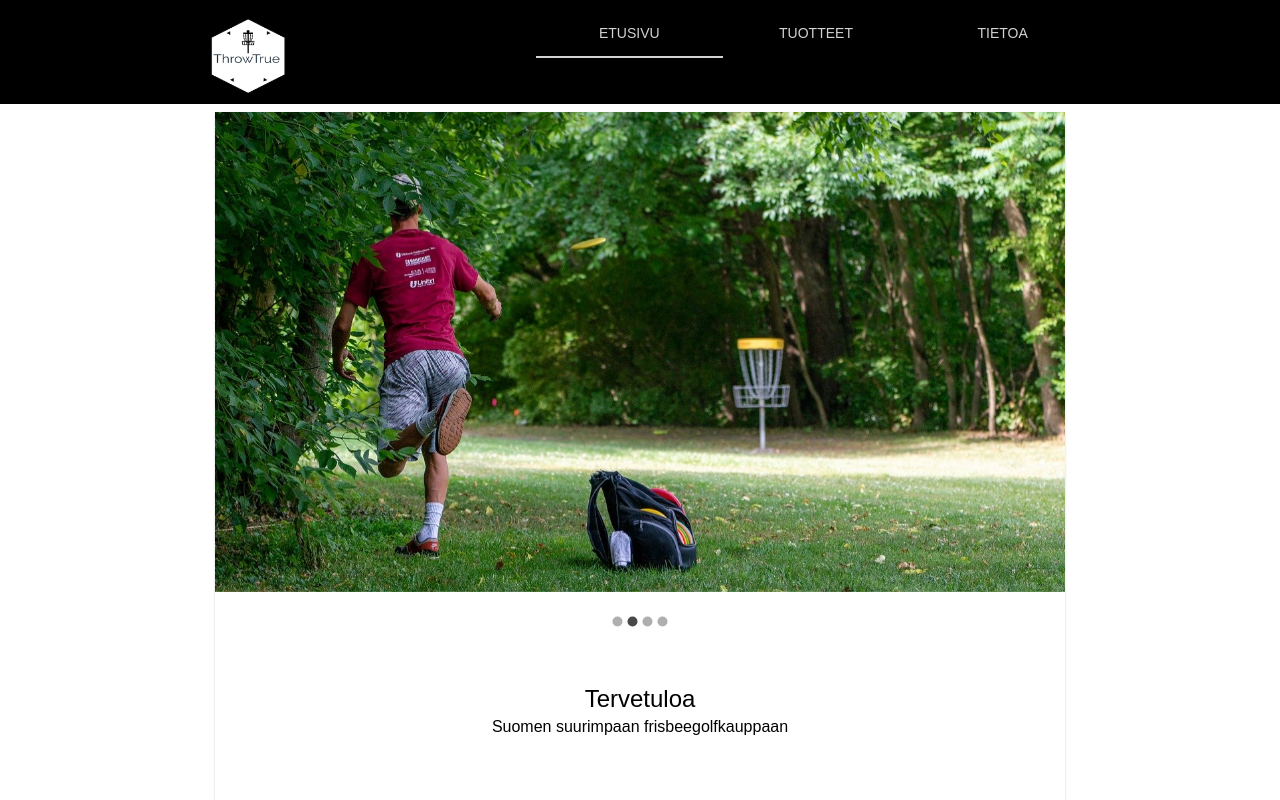
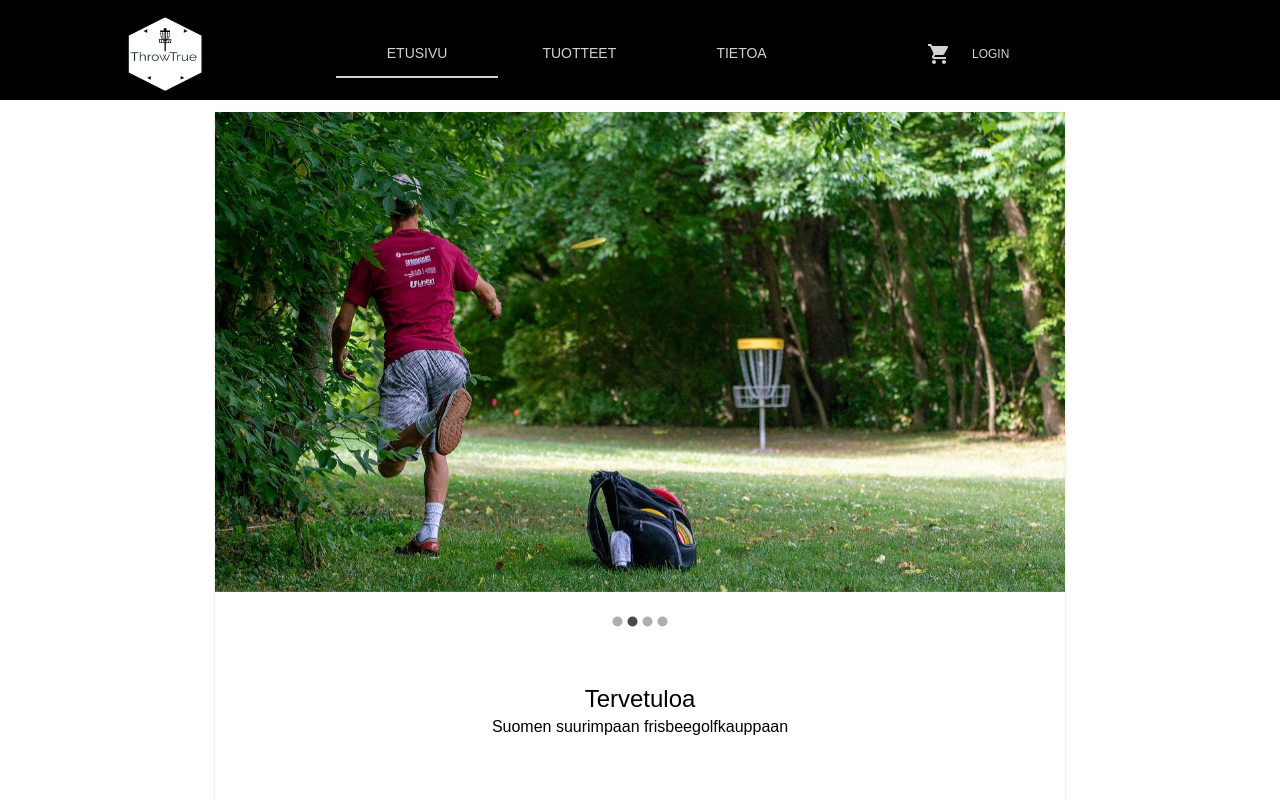
Before and after one commit to RikuVirtanen/DiscgolfShop, a React (Create React App) app: page / in a window 1280 px wide. Shown: the top 800 px of the page. Built offline with nearby package versions, Linux system fonts and the light colour scheme.

Commit message:
Design fixes and bug fixes

```diff
--- a/src/App.js
+++ b/src/App.js
@@ -4,9 +4,6 @@ import { Box } from '@mui/material';
 import { createTheme, ThemeProvider } from '@mui/material/styles';
 import { CssBaseline } from '@mui/material';
 import Footer from "./components/Footer";
-//import './App.css';
-//import { BrowserRouter, Route, Switch } from 'react-router-dom';
-//import MainPage from './components/MainPage';
 
 const theme = createTheme({
   palette: {
--- a/src/MUI/MainNavMUI.js
+++ b/src/MUI/MainNavMUI.js
@@ -1,4 +1,4 @@
-import React, { useState, useEffect } from "react";
+import React, { useState } from "react";
 import { Box, Tab, Tabs, Grid, Button, Typography } from "@mui/material";
 import { makeStyles } from '@mui/styles';
 import Products from './ProductsMUI'
@@ -10,43 +10,44 @@ const useStyles = makeStyles({
     mainContainer: {
         display: 'flex',
         width: '100%',
-        height: '100%',
     },
     header: {
         display: 'block',
         width: '100%',
         backgroundColor: 'black',
+        alignItems: 'center',
         position: 'fixed',
-        height: '13vh',
-        zIndex: 1
+        height: '100px',
+        zIndex: 1,
     },
     navContainer: {
-        padding: 10,
-        paddingLeft: 200,
-
-    },
-    nav: {
-        width: '100vh',
-
+        justifyContent: 'center',
+        alignItems: 'center',
+        alignContent: 'center',
     },
     container: {
         flexGrow: 1,
         marginTop: '7rem',
-        marginBottom: '1rem'
+        marginBottom: '1rem',
     },
     img: {
-        height: '5rem',
-        width: '5rem'
+        padding: '0.5rem',
+        height: '6rem',
+        width: '6rem'
     },
     buttons: {
         display: 'flex',
-        marginLeft: '7rem',
+        marginLeft: '1vh',
     },
     login: {
+        color: '#d3d3d3',
         '&:hover': {
             color: '#FFFFFF'
         }
     },
+    tab: {
+        width: 200,
+    }
 });
 
 function MainNavMUI() {
@@ -80,16 +81,6 @@ function MainNavMUI() {
         }
     };
 
-    /*const [show, setShow] = useState(true);
-
-    const handleNavbar = () => {
-        if(window.scrollY > 100) {
-            setShow(false);
-        } else {
-            setShow(true);
-        }
-    }*/
-
     const handleChange = (e, val) => {
         setValue(val);
     }
@@ -100,38 +91,28 @@ function MainNavMUI() {
 
     const classes = useStyles();
 
-    /*useEffect( () => {
-        window.addEventListener('scroll',
-        handleNavbar)
-        return () => {
-            window.removeEventListener('scroll',
-            handleNavbar)
-        }
-    }, [] );*/
-
     return (
         <Box className={ classes.mainContainer } >
             <Box className={ classes.header } >
-                <Grid container spacing={30} className={ classes.navContainer } >
-                    <Grid item sx={3} >
+                <Grid container spacing={10} className={ classes.navContainer } >
+                    <Grid item xs={2} >
                         <Button onClick={ handleLogo }>
                             <img className={ classes.img } src="images/Logo.png" alt="" />
                         </Button>
                     </Grid>
-                    <Grid item sx={3} className={ classes.nav }>
+                    <Grid item xs={5} className={ classes.nav }>
                         <Tabs
                         value={ value }
                         onChange={ handleChange }
                         variant='fullWidth'
                         textColor={ '#FFFFFF' }
-                        indicatorColor={ 'secondary' }
-                        centered >
-                            <Tab label='Etusivu'/>
-                            <Tab label='Tuotteet'/>
-                            <Tab label='Tietoa'/>
+                        indicatorColor={ 'secondary' } >
+                            <Tab className={ classes.tab } label='Etusivu'/>
+                            <Tab className={ classes.tab } label='Tuotteet'/>
+                            <Tab className={ classes.tab } label='Tietoa'/>
                         </Tabs>
                     </Grid>
-                    <Grid item sx={3} >
+                    <Grid item xs={3} className={ classes.buttons } >
                         <Box className={ classes.buttons }>
                             <ShoppingCart onAdd={ onAdd } onRemove={ onRemove } cartItems = {cartItems} />
                             <Button className={ classes.login } >
--- a/src/MUI/ProductNavMUI.js
+++ b/src/MUI/ProductNavMUI.js
@@ -5,7 +5,7 @@ import DGlist from '../components/DGlist';
 
 const useStyles = makeStyles({
     paper: {
-        minHeight: '150vh',
+        height: '100%',
     },
     nav: {
         position: 'fixed',
@@ -13,6 +13,9 @@ const useStyles = makeStyles({
         left: 260,
         backgroundColor: '#FFFFFF',
     },
+    main: {
+        marginTop: 0
+    }
 })
 
 function ProductNavMUI(props) {
@@ -29,18 +32,17 @@ function ProductNavMUI(props) {
     const classes = useStyles();
 
     return (
-        <Paper className={ classes.paper }>
+
         <Grid container spacing={1}>
             <Grid item xs={3} >
+                <Paper className={ classes.paper }>
                     <Box className={ classes.nav }>
                         <Tabs
                         orientation='vertical'
                         value={ value }
                         onChange={ handleChange }
-                variant='scrollable'
                         textColor={ 'primary' }
-                indicatorColor={ 'primary' }
-                centered >
+                        indicatorColor={ 'primary' } >
                             <Tab label='Kaikki' />
                             <Tab label='Draiverit' />
                             <Tab label='Väylädraiverit' />
@@ -48,8 +50,9 @@ function ProductNavMUI(props) {
                             <Tab label='Putterit' />
                         </Tabs>
                     </Box>
+                </Paper>
             </Grid>
-            <Grid item xs >
+            <Grid item xs className={ classes.main }>
             <Box>
                 { value === 0 && <DGlist onAdd={ onAdd } type={'all'} /> }
                 { value === 1 && <DGlist onAdd={ onAdd } type={'driver'} /> }
@@ -59,7 +62,7 @@ function ProductNavMUI(props) {
             </Box>
             </Grid>
         </Grid>
-        </Paper>
+
     );
 }
 
--- a/src/MUI/ProductsMUI.js
+++ b/src/MUI/ProductsMUI.js
@@ -1,4 +1,4 @@
-import React, { useState } from 'react';
+import React from 'react';
 import { Grid } from '@mui/material';
 import ProductNavMUI from './ProductNavMUI';
 import { makeStyles } from '@mui/styles';
--- a/src/MUI/ShoppingCartMUI.js
+++ b/src/MUI/ShoppingCartMUI.js
@@ -5,7 +5,6 @@ import CloseIcon from '@mui/icons-material/Close';
 import { makeStyles } from '@mui/styles';
 import AddIcon from '@mui/icons-material/Add';
 import RemoveIcon from '@mui/icons-material/Remove';
-import Cashier from './CashierMUI'
 
 const useStyles = makeStyles({
     icon: {
--- a/src/components/DGlist.js
+++ b/src/components/DGlist.js
@@ -1,4 +1,4 @@
-import React, {useState, useEffect} from "react";
+import React, {useState} from "react";
 import { Box, Grid } from '@mui/material';
 import DiscCard from "./DiscCard";
 import Discs from '../discs.json';
@@ -7,20 +7,7 @@ function DGlist(props) {
 
     const { onAdd, type } = props;
 
-    const [discs, setDiscs] = useState(Discs);
-
-    // Function to add disc in later use
-
-    /*const addDisc = (name, company, speed, glide, turn, fade) => {
-        setDiscs([...discs, {
-            name: name,
-            company: company,
-            speed: speed,
-            glide: glide,
-            turn: turn,
-            fade: fade,
-            id: discs.length + 1}]);
-    }*/
+    const [ discs ] = useState(Discs);
 
     if (type === 'all') {
         return (
--- a/src/components/DiscCard.js
+++ b/src/components/DiscCard.js
@@ -1,5 +1,5 @@
 import React from "react";
-import { Card, CardContent, Typography, Grid, Button, CardMedia, Box, IconButton } from '@mui/material';
+import { Card, CardContent, Typography, Grid, Button, Box, IconButton } from '@mui/material';
 import { makeStyles } from '@mui/styles';
 import AddShoppingCartIcon from '@mui/icons-material/AddShoppingCart';
 //import { Link as RouterLink } from 'react-router-dom';
@@ -8,7 +8,7 @@ import AddShoppingCartIcon from '@mui/icons-material/AddShoppingCart';
 const useStyle = makeStyles({
     cardMain: {
         width: '25vh',
-        height: '30vh',
+        height: '32vh',
         borderRadius: 0,
         margin: '15px',
     },
@@ -76,7 +76,7 @@ function DiscCard(props) {
                     </Grid>
                 </Box>
                 <Box className={ classes.boxBtn }>
-                    <IconButton onClick={ () => onAdd(disc) } className={ classes.button }><AddShoppingCartIcon /></IconButton>
+                    <IconButton onClick={ (e) => onAdd(disc) } className={ classes.button }><AddShoppingCartIcon /></IconButton>
                 </Box>
             </CardContent>
         </Card>
--- a/src/components/Info.js
+++ b/src/components/Info.js
@@ -1,5 +1,5 @@
 import React from "react";
-import { Box, Typography, Grid, Paper } from '@mui/material';
+import { Grid, Paper } from '@mui/material';
 import { makeStyles } from '@mui/styles';
 
 const useStyles = makeStyles({
--- a/src/index.js
+++ b/src/index.js
@@ -4,9 +4,7 @@ import App from './App';
 import reportWebVitals from './reportWebVitals';
 
 ReactDOM.render(
-  <React.StrictMode>
-    <App />
-  </React.StrictMode>,
+    <App />,
   document.getElementById('root')
 );
 
```
Lines whose indentation alone changed are shown as unchanged.
